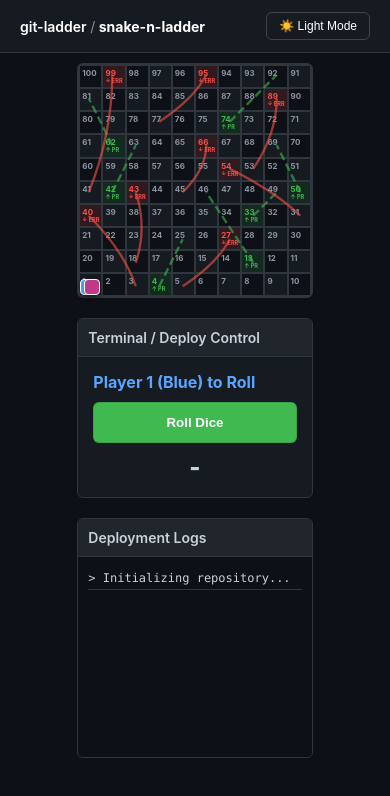
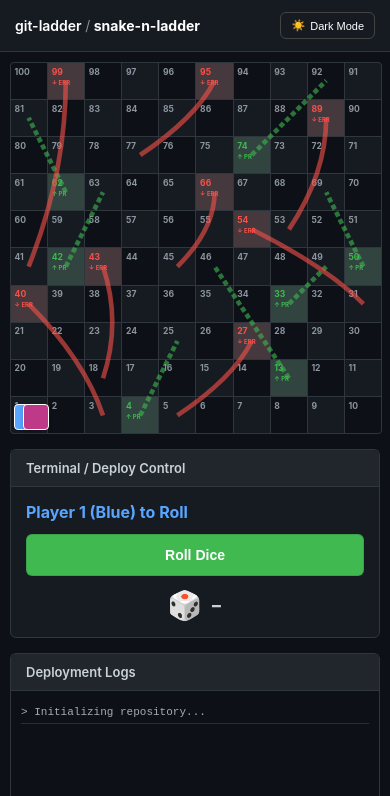
Before and after one commit to jommel1998/git-ladder, a plain HTML site: page index.html in a window 390 px wide. Both pictures are taken after a click on the button "🌙 Dark Mode". Shown: the top 796 px of the page. Drawn offline with Linux system fonts and the light colour scheme.

Commit message:
Update index.html

```diff
--- a/index.html
+++ b/index.html
@@ -2,7 +2,7 @@
 <html lang="en">
 <head>
     <meta charset="UTF-8">
-    <meta name="viewport" content="width=device-width, initial-scale=1.0">
+    <meta name="viewport" content="width=device-width, initial-scale=1.0, maximum-scale=1.0, user-scalable=no">
     <title>git-Ladder</title>
     <style>
         /* Theme Variables */
@@ -48,7 +48,7 @@
         header {
             background: var(--gh-header);
             color: white;
-            padding: 12px 20px;
+            padding: 12px 15px;
             display: flex;
             align-items: center;
             justify-content: space-between;
@@ -58,39 +58,38 @@
             z-index: 100;
         }
 
-        .repo-title { font-weight: 600; font-size: 16px; }
+        .repo-title { font-weight: 600; font-size: 14px; }
         .repo-title span { opacity: 0.5; font-weight: 400; }
 
         .theme-toggle {
             background: transparent;
             border: 1px solid #444;
             color: white;
-            padding: 6px 12px;
+            padding: 6px 10px;
             border-radius: 6px;
             cursor: pointer;
-            font-size: 12px;
+            font-size: 11px;
             display: flex;
             align-items: center;
             gap: 5px;
         }
 
-        /* Responsive Container */
         .main-container {
             display: grid;
             grid-template-columns: 1fr 320px;
             gap: 20px;
-            max-width: 1100px;
-            margin: 20px auto;
+            max-width: 1200px;
+            margin: 15px auto;
             padding: 0 15px;
             box-sizing: border-box;
+            width: 100%;
         }
-
-        .board-area { width: 100%; }
 
         .board-container {
             position: relative;
             width: 100%;
-            max-width: 600px;
+            /* Board will be as wide as container allows */
+            max-width: 700px;
             margin: 0 auto;
         }
 
@@ -98,13 +97,15 @@
             display: grid;
             grid-template-columns: repeat(10, 1fr);
             grid-template-rows: repeat(10, 1fr);
-            border: 2px solid var(--gh-border);
-            border-radius: 6px;
+            border: 1px solid var(--gh-border);
+            border-radius: 4px;
             width: 100%;
             aspect-ratio: 1 / 1;
             position: relative;
             z-index: 1;
-            box-sizing: border-box;
+            background: var(--gh-border); /* Grid line color */
+            gap: 1px; /* Creates clean grid lines */
+            overflow: hidden;
         }
 
         #game-canvas {
@@ -115,31 +116,30 @@
         }
 
         .tile {
-            border: 0.5px solid var(--gh-border);
+            background-color: var(--tile-light);
             display: flex;
             flex-direction: column;
-            padding: 2px;
-            font-size: clamp(8px, 1.5vw, 10px);
+            padding: 10%;
+            /* Font scales with the board size */
+            font-size: clamp(7px, 2.2vw, 12px);
             font-weight: bold;
             color: #8c959f;
-            box-sizing: border-box;
-            overflow: hidden;
+            position: relative;
         }
 
-        .tile-light { background-color: var(--tile-light); }
         .tile-dark { background-color: var(--tile-dark); }
-        .pr-ladder-tile { background-color: rgba(63, 185, 80, 0.15); color: var(--gh-green); }
-        .conflict-snake-tile { background-color: rgba(248, 81, 73, 0.15); color: var(--gh-red); }
+        .pr-ladder-tile { background-color: rgba(63, 185, 80, 0.1); color: var(--gh-green); }
+        .conflict-snake-tile { background-color: rgba(248, 81, 73, 0.1); color: var(--gh-red); }
 
         .player {
-            width: 6%;
-            height: 6%;
+            width: 6.5%;
+            height: 6.5%;
             border-radius: 4px;
             position: absolute;
-            transition: left 0.3s ease, top 0.3s ease, transform 0.15s ease;
+            transition: left 0.4s cubic-bezier(0.175, 0.885, 0.32, 1.275), top 0.4s ease;
             z-index: 10;
             border: 1.5px solid white;
-            box-shadow: 0 2px 4px rgba(0,0,0,0.3);
+            box-shadow: 0 2px 4px rgba(0,0,0,0.2);
             pointer-events: none;
         }
         #p1 { background-color: var(--gh-blue); }
@@ -148,21 +148,20 @@
         .sidebar {
             display: flex;
             flex-direction: column;
-            gap: 20px;
+            gap: 15px;
         }
 
         .card {
             border: 1px solid var(--gh-border);
             border-radius: 6px;
-            overflow: hidden;
             background: var(--card-bg);
         }
 
         .card-header {
             background: var(--sidebar-header);
-            padding: 10px;
+            padding: 10px 15px;
             border-bottom: 1px solid var(--gh-border);
-            font-size: 14px;
+            font-size: 13px;
             font-weight: 600;
         }
 
@@ -171,35 +170,34 @@
         .btn {
             width: 100%; padding: 12px; background: var(--gh-green); color: white;
             border: 1px solid rgba(27,31,36,0.15); border-radius: 6px;
-            font-weight: 600; cursor: pointer;
+            font-weight: 600; cursor: pointer; font-size: 14px;
         }
-        .btn:disabled { opacity: 0.5; cursor: not-allowed; }
+        .btn:active { opacity: 0.8; transform: translateY(1px); }
 
         .log {
-            font-family: ui-monospace, SFMono-Regular, SF Mono, Menlo, monospace;
-            font-size: 12px; height: 180px;
+            font-family: ui-monospace, SFMono-Regular, monospace;
+            font-size: 11px; height: 150px;
             overflow-y: auto; padding: 10px; background: var(--tile-dark);
             color: var(--text-main);
         }
 
-        .log-entry { border-bottom: 1px solid var(--gh-border); padding: 4px 0; }
+        .log-entry { border-bottom: 1px solid var(--gh-border); padding: 5px 0; opacity: 0.8; }
 
-        /* Tablet and Mobile Layout */
+        /* Mobile Optimization */
         @media (max-width: 850px) {
             .main-container {
                 grid-template-columns: 1fr;
-                margin: 10px auto;
+                margin: 0;
+                padding: 10px;
+                gap: 15px;
+            }
+            .board-container {
+                max-width: 100%; /* Use full screen width */
             }
             .sidebar {
                 display: grid;
-                grid-template-columns: 1fr 1fr;
+                grid-template-columns: 1fr;
             }
-        }
-
-        @media (max-width: 500px) {
-            .sidebar { grid-template-columns: 1fr; }
-            .repo-title { font-size: 14px; }
-            .player { border-width: 1px; }
         }
     </style>
 </head>
@@ -214,7 +212,7 @@
 
 <div class="main-container">
     <div class="board-area">
-        <div class="board-container" id="container">
+        <div class="board-container">
             <div id="game-board" class="board"></div>
             <svg id="game-canvas"></svg>
             <div id="p1" class="player"></div>
@@ -226,9 +224,9 @@
         <div class="card">
             <div class="card-header">Terminal / Deploy Control</div>
             <div class="card-body">
-                <div id="turn-display" style="margin-bottom: 10px; font-weight: bold; color: var(--gh-blue);">Player 1 (Blue) to Roll</div>
+                <div id="turn-display" style="margin-bottom: 12px; font-weight: bold; color: var(--gh-blue);">Player 1 (Blue) to Roll</div>
                 <button id="roll-btn" class="btn" onclick="playTurn()">Roll Dice</button>
-                <div id="dice-result" style="margin-top: 10px; font-size: 24px; text-align: center; font-weight: 800;">-</div>
+                <div id="dice-result" style="margin-top: 12px; font-size: 28px; text-align: center;">🎲 -</div>
             </div>
         </div>
 
@@ -242,28 +240,16 @@
 </div>
 
 <script>
-    const totalTiles = 100;
-    let p1Pos = 1;
-    let p2Pos = 1;
-    let currentTurn = 1;
-
     const ladders = { 4: 25, 13: 46, 33: 49, 42: 63, 50: 69, 62: 81, 74: 92 };
     const snakes = { 27: 5, 40: 3, 43: 18, 54: 31, 66: 45, 89: 53, 95: 77, 99: 41 };
+    let p1Pos = 1, p2Pos = 1, currentTurn = 1;
 
     function toggleTheme() {
         const body = document.body;
         const icon = document.getElementById('theme-icon');
-        const btnText = document.querySelector('.theme-toggle');
-
-        if (body.getAttribute('data-theme') === 'light') {
-            body.setAttribute('data-theme', 'dark');
-            icon.innerText = '☀️';
-            btnText.innerHTML = '☀️ Light Mode';
-        } else {
-            body.setAttribute('data-theme', 'light');
-            icon.innerText = '🌙';
-            btnText.innerHTML = '🌙 Dark Mode';
-        }
+        const isLight = body.getAttribute('data-theme') === 'light';
+        body.setAttribute('data-theme', isLight ? 'dark' : 'light');
+        icon.innerText = isLight ? '☀️' : '🌙';
         drawConnectors();
     }
 
@@ -274,15 +260,14 @@
             for (let c = 0; c < 10; c++) {
                 let tileNum = (r % 2 === 0) ? (r * 10) + (c + 1) : (r * 10) + (10 - c);
                 const tile = document.createElement('div');
-                tile.id = `tile-${tileNum}`;
-                tile.className = `tile ${(r + c) % 2 === 0 ? 'tile-light' : 'tile-dark'}`;
+                tile.className = `tile ${(r + c) % 2 !== 0 ? 'tile-dark' : ''}`;
 
                 if (ladders[tileNum]) {
                     tile.classList.add('pr-ladder-tile');
-                    tile.innerHTML = `<span>${tileNum}</span><div style="font-size:0.7em">↑ PR</div>`;
+                    tile.innerHTML = `<span>${tileNum}</span><div style="font-size:0.7em; margin-top:2px;">↑ PR</div>`;
                 } else if (snakes[tileNum]) {
                     tile.classList.add('conflict-snake-tile');
-                    tile.innerHTML = `<span>${tileNum}</span><div style="font-size:0.7em">↓ ERR</div>`;
+                    tile.innerHTML = `<span>${tileNum}</span><div style="font-size:0.7em; margin-top:2px;">↓ ERR</div>`;
                 } else {
                     tile.innerHTML = `<span>${tileNum}</span>`;
                 }
@@ -298,63 +283,50 @@
         const isDark = document.body.getAttribute('data-theme') === 'dark';
         const tileSize = board.offsetWidth / 10;
 
-        function getCenter(pos) {
+        const getCenter = (pos) => {
             const row = Math.floor((pos - 1) / 10);
             const col = (pos - 1) % 10;
             const xCol = (row % 2 === 0) ? col : 9 - col;
             const yRow = 9 - row;
             return { x: xCol * tileSize + tileSize / 2, y: yRow * tileSize + tileSize / 2 };
-        }
+        };
 
         for (let start in ladders) {
-            const p1 = getCenter(start); const p2 = getCenter(ladders[start]);
+            const p1 = getCenter(start), p2 = getCenter(ladders[start]);
             const line = document.createElementNS("http://www.w3.org/2000/svg", "line");
             line.setAttribute("x1", p1.x); line.setAttribute("y1", p1.y);
             line.setAttribute("x2", p2.x); line.setAttribute("y2", p2.y);
-            line.setAttribute("stroke", isDark ? "rgba(63, 185, 80, 0.6)" : "rgba(35, 134, 54, 0.4)");
-            line.setAttribute("stroke-width", tileSize/10); line.setAttribute("stroke-dasharray", "8,4");
+            line.setAttribute("stroke", isDark ? "#3fb95099" : "#23863666");
+            line.setAttribute("stroke-width", tileSize/8); line.setAttribute("stroke-dasharray", "5,3");
             svg.appendChild(line);
         }
 
         for (let start in snakes) {
-            const p1 = getCenter(start); const p2 = getCenter(snakes[start]);
+            const p1 = getCenter(start), p2 = getCenter(snakes[start]);
             const path = document.createElementNS("http://www.w3.org/2000/svg", "path");
-            const midX = (p1.x + p2.x) / 2 + (tileSize/2); const midY = (p1.y + p2.y) / 2;
-            path.setAttribute("d", `M ${p1.x} ${p1.y} Q ${midX} ${midY} ${p2.x} ${p2.y}`);
-            path.setAttribute("stroke", isDark ? "rgba(248, 81, 73, 0.6)" : "rgba(207, 34, 46, 0.4)");
-            path.setAttribute("stroke-width", tileSize/10); path.setAttribute("fill", "transparent");
+            const midX = (p1.x + p2.x) / 2 + (tileSize/2);
+            path.setAttribute("d", `M ${p1.x} ${p1.y} Q ${midX} ${(p1.y+p2.y)/2} ${p2.x} ${p2.y}`);
+            path.setAttribute("stroke", isDark ? "#f8514999" : "#cf222e66");
+            path.setAttribute("stroke-width", tileSize/8); path.setAttribute("fill", "transparent");
             svg.appendChild(path);
         }
     }
 
-    const wait = (ms) => new Promise(resolve => setTimeout(resolve, ms));
-
-    function getCoords(pos, pNum) {
+    function updatePlayerPositions() {
         const board = document.getElementById('game-board');
         const tileSize = board.offsetWidth / 10;
-        const row = Math.floor((pos - 1) / 10);
-        const col = (pos - 1) % 10;
-        const xCol = (row % 2 === 0) ? col : 9 - col;
-        const yRow = 9 - row;
 
-        // Offset players slightly so they don't overlap perfectly
-        const offset = pNum === 1 ? tileSize * 0.1 : tileSize * 0.3;
-
-        return {
-            left: (xCol * tileSize + offset) + "px",
-            top: (yRow * tileSize + tileSize * 0.2) + "px"
-        };
-    }
-
-    function updatePlayerPositions() {
         [1, 2].forEach(pNum => {
             const pos = pNum === 1 ? p1Pos : p2Pos;
-            const coords = getCoords(pos, pNum);
+            const row = Math.floor((pos - 1) / 10);
+            const col = (pos - 1) % 10;
+            const xCol = (row % 2 === 0) ? col : 9 - col;
+            const yRow = 9 - row;
+
+            const offset = pNum === 1 ? tileSize * 0.1 : tileSize * 0.35;
             const pElem = document.getElementById(`p${pNum}`);
-            if(pElem) {
-                pElem.style.left = coords.left;
-                pElem.style.top = coords.top;
-            }
+            pElem.style.left = (xCol * tileSize + offset) + "px";
+            pElem.style.top = (yRow * tileSize + tileSize * 0.2) + "px";
         });
         drawConnectors();
     }
@@ -364,36 +336,31 @@
         btn.disabled = true;
         const dice = Math.floor(Math.random() * 6) + 1;
         document.getElementById('dice-result').innerText = "🎲 " + dice;
-        const pElem = document.getElementById(`p${currentTurn}`);
-        let currentPos = currentTurn === 1 ? p1Pos : p2Pos;
-        logMsg(`Player ${currentTurn} rolled ${dice}. Committing...`);
 
-        for (let i = 1; i <= dice; i++) {
-            currentPos++;
-            if (currentPos > 100) { currentPos = 100; break; }
-            const coords = getCoords(currentPos, currentTurn);
-            pElem.style.left = coords.left; pElem.style.top = coords.top;
-            pElem.style.transform = "scale(1.4) translateY(-10px)";
-            await wait(200); pElem.style.transform = "scale(1) translateY(0)";
-            await wait(100);
+        let pos = currentTurn === 1 ? p1Pos : p2Pos;
+        logMsg(`Player ${currentTurn} rolled ${dice}`);
+
+        for (let i = 0; i < dice; i++) {
+            if (pos < 100) pos++;
+            if (currentTurn === 1) p1Pos = pos; else p2Pos = pos;
+            updatePlayerPositions();
+            await new Promise(r => setTimeout(r, 200));
         }
 
-        if (ladders[currentPos]) {
-            await wait(400); logMsg(`[SUCCESS] PR Merged! Skipping ahead.`);
-            currentPos = ladders[currentPos];
-        } else if (snakes[currentPos]) {
-            await wait(400); logMsg(`[ERROR] Build Failed! Reverting.`);
-            currentPos = snakes[currentPos];
+        if (ladders[pos]) {
+            logMsg(`[SUCCESS] PR Merged!`);
+            pos = ladders[pos];
+        } else if (snakes[pos]) {
+            logMsg(`[ERROR] Build Failed!`);
+            pos = snakes[pos];
         }
 
-        const finalCoords = getCoords(currentPos, currentTurn);
-        pElem.style.left = finalCoords.left; pElem.style.top = finalCoords.top;
+        if (currentTurn === 1) p1Pos = pos; else p2Pos = pos;
+        updatePlayerPositions();
 
-        if (currentTurn === 1) p1Pos = currentPos; else p2Pos = currentPos;
-
-        if (currentPos === 100) {
-            alert(`Player ${currentTurn} successfully deployed to Production!`);
-            location.reload(); return;
+        if (pos === 100) {
+            alert(`Player ${currentTurn} deployed to Production!`);
+            location.reload();
         }
 
         currentTurn = currentTurn === 1 ? 2 : 1;
@@ -410,13 +377,7 @@
         log.prepend(entry);
     }
 
-    window.onload = () => {
-        createBoard();
-        // Small delay to ensure layout is calculated
-        setTimeout(updatePlayerPositions, 100);
-    };
-
-    // Crucial for responsiveness: update positions on resize
+    window.onload = () => { createBoard(); setTimeout(updatePlayerPositions, 100); };
     window.addEventListener('resize', updatePlayerPositions);
 </script>
 </body>
```
